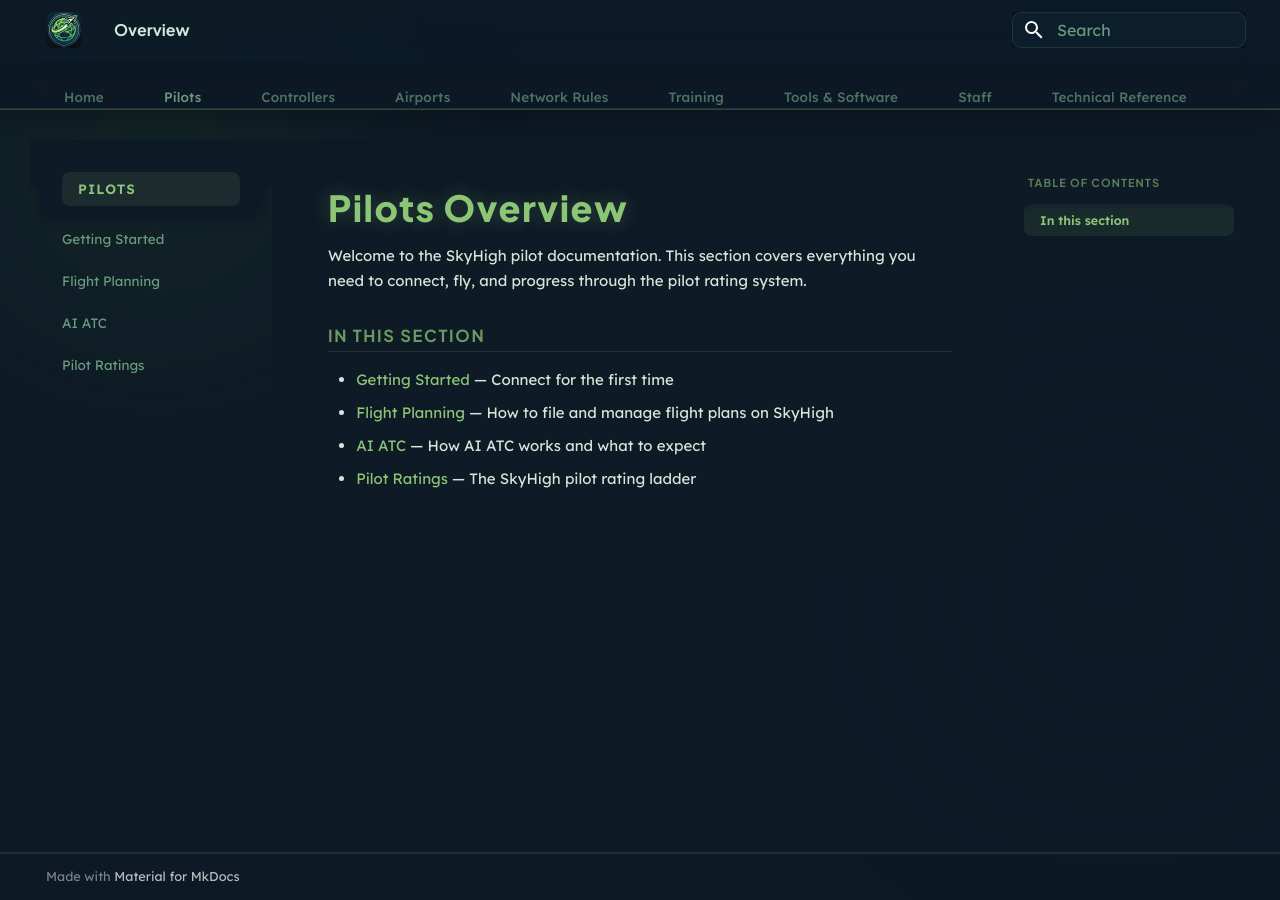
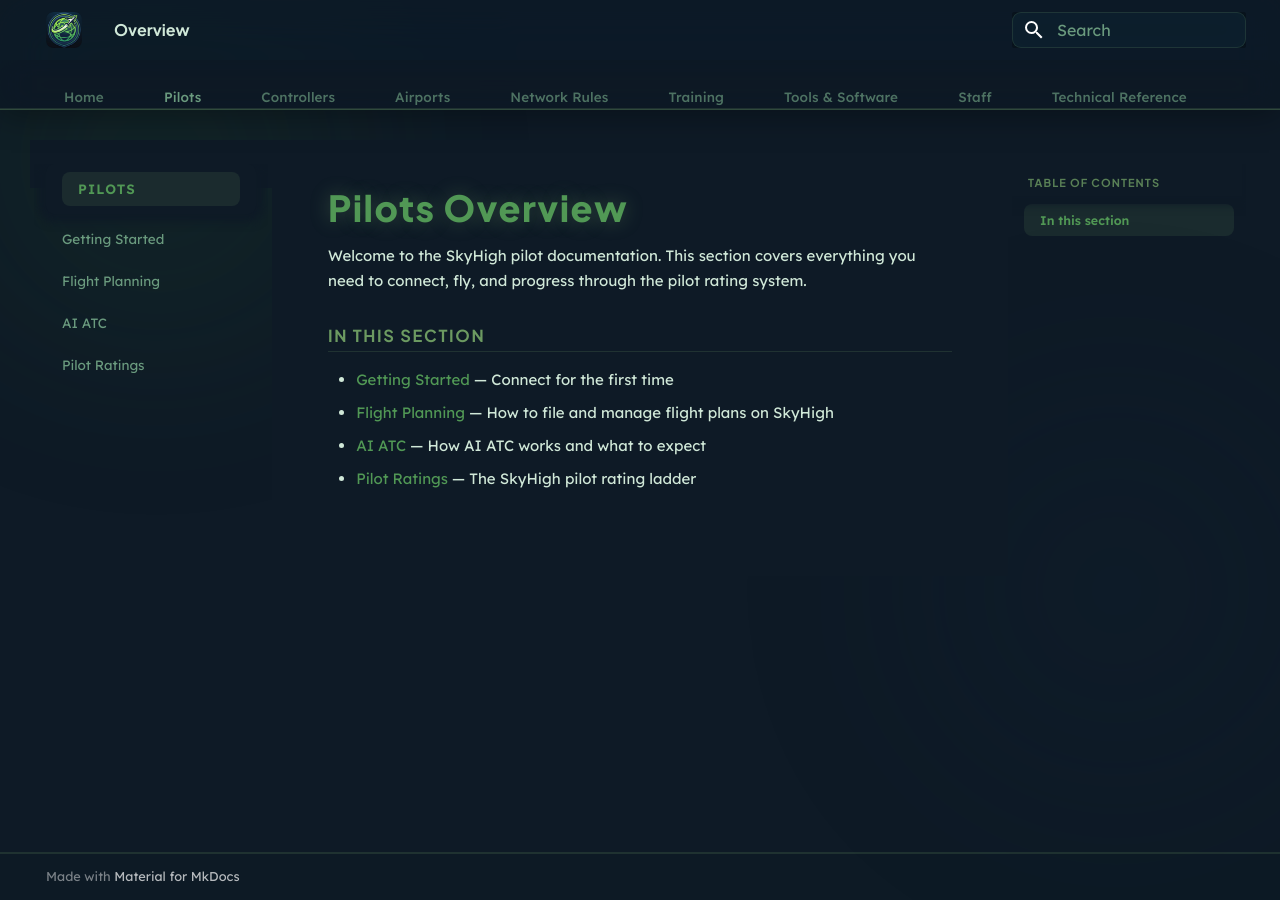
Before and after one commit to thismightnotwork/SkyHigh-wiki, an MkDocs documentation site: the page built from docs/pilots/index.md, in a window 1280 px wide. Built offline with MkDocs 1.6.1 and Material for MkDocs 9.7.7, drawn with Linux system fonts in a browser that asks for light colours.

Commit message:
Update extra.css

```diff
--- a/docs/assets/extra.css
+++ b/docs/assets/extra.css
@@ -10,7 +10,7 @@
 :root {
   --c1:         #0f2535;
   --c2:         #25562d;
-  --c3:         #8cc576;   /* brand green */
+  --c3:         #519855;   /* brand green */
   --c4:         #0e1a26;   /* page background */
   --c5:         #193247;
   --glass:      rgba(15, 37, 53, 0.55);
```
